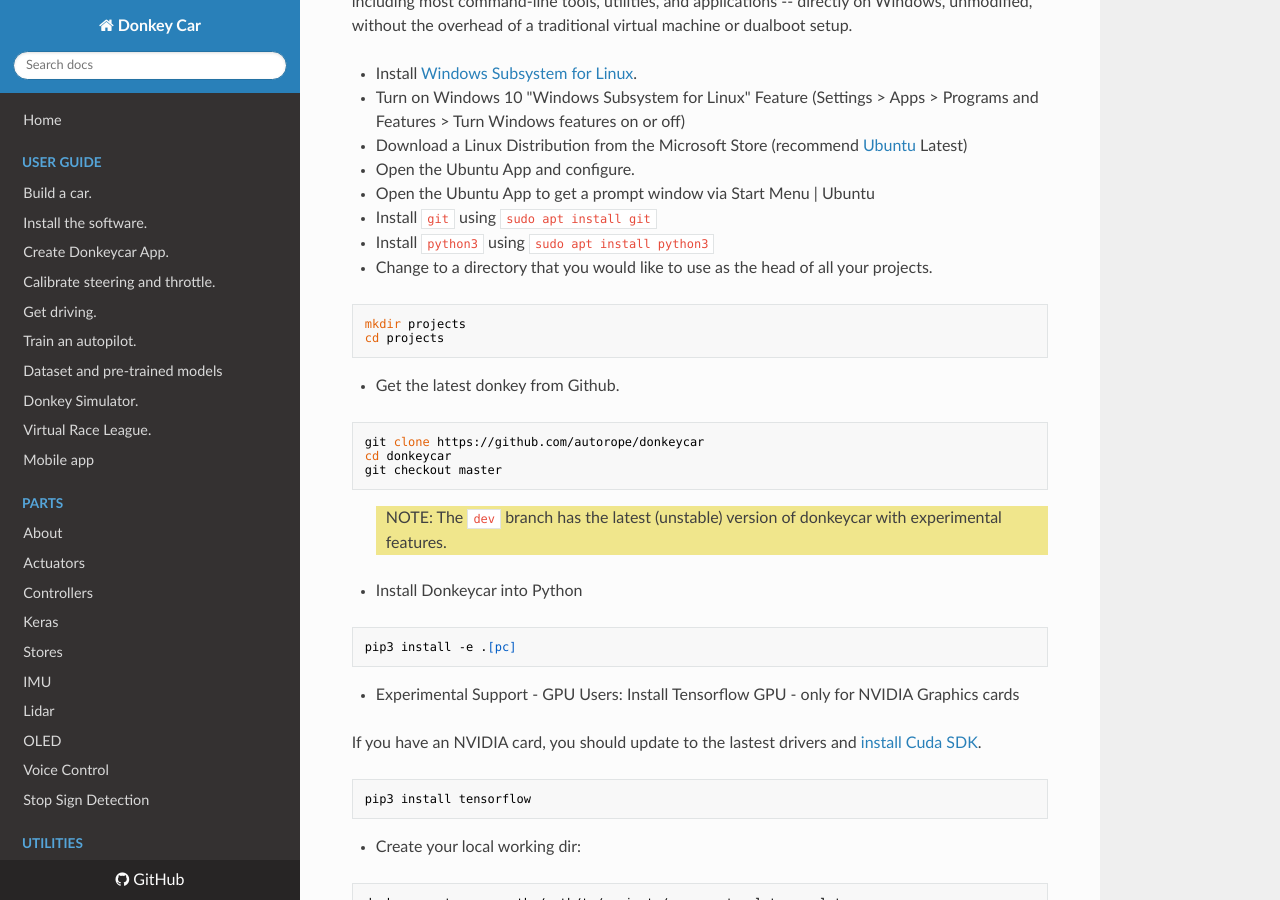
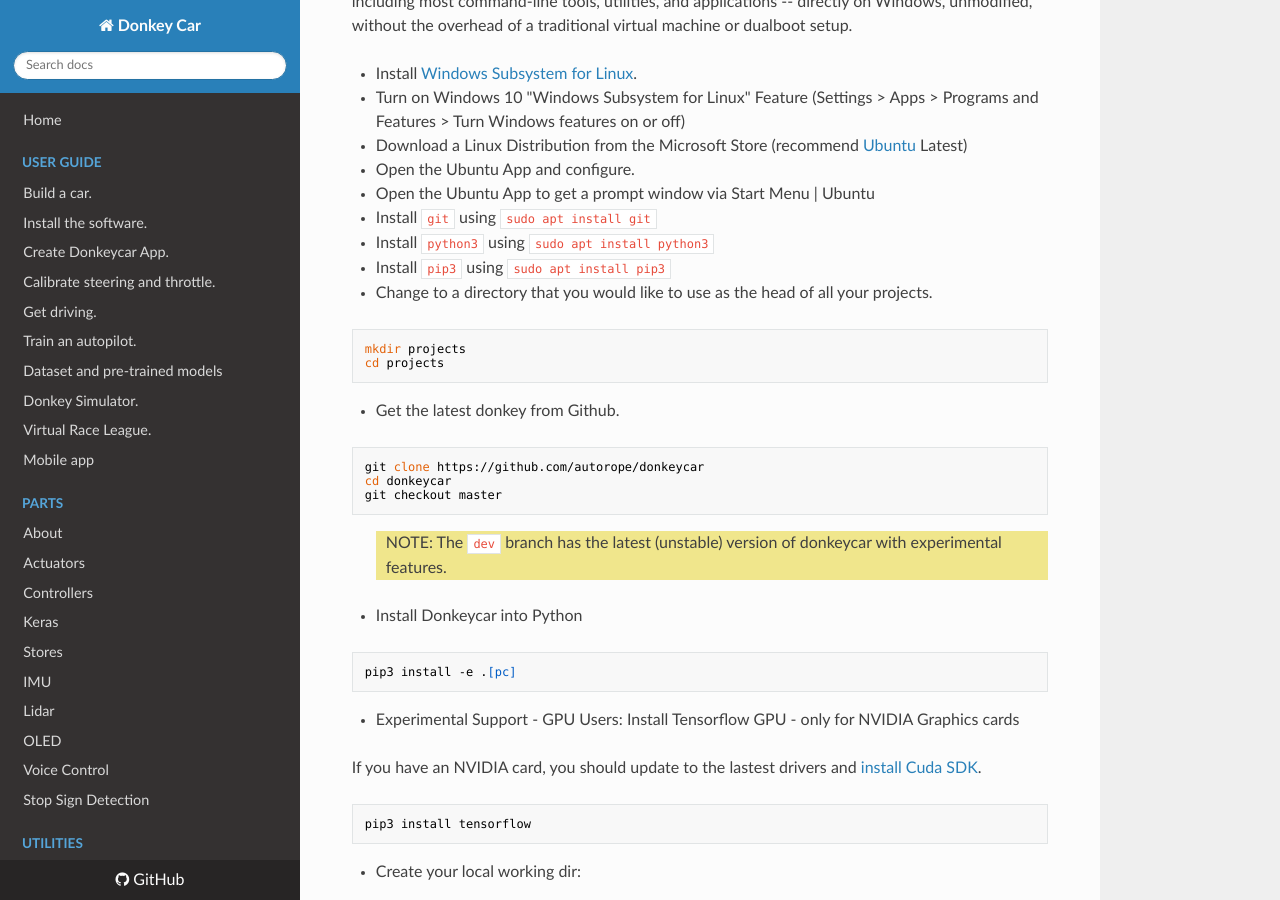
Before and after one commit to autorope/donkeydocs, an MkDocs documentation site: the page built from docs/guide/host_pc/setup_windows.md, in a window 1280 px wide and 900 px high, scrolled down 3017 px. Built offline with MkDocs 1.6.1, drawn with Linux system fonts in a browser that asks for light colours; nearby versions of some CDN libraries; old or Windows-style settings are respelled for this version of MkDocs.

Commit message:
pip3 is not installed by default
When installing via apt-get pip3 is not installed by default and needs to be installed separately

````diff
--- a/docs/guide/host_pc/setup_windows.md
+++ b/docs/guide/host_pc/setup_windows.md
@@ -155,6 +155,8 @@ The Windows Subsystem for Linux (WSL) lets developers run a GNU/Linux environmen
 
 * Install `python3` using `sudo apt install python3`
 
+* Install `pip3` using `sudo apt install pip3`
+
 * Change to a directory that you would like to use as the head of all your projects.
 
 ```bash
````
